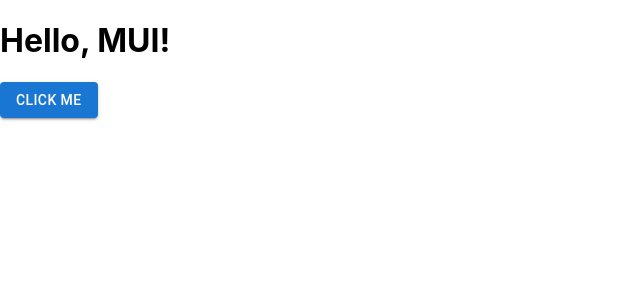
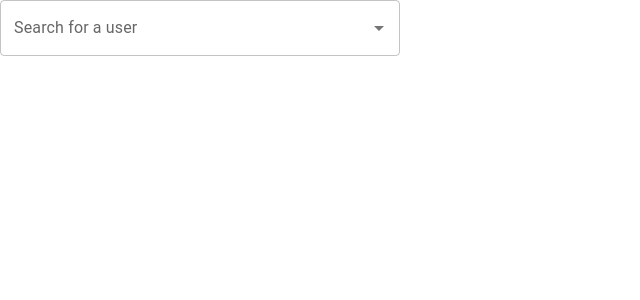
Before and after one commit to Kcity162/my-app, a React (Create React App) app: page / in a window 1280 px wide. Shown: the top 300 px of the page, without its empty margins (0-640 px from the left). Built offline with nearby package versions, Linux system fonts and the light colour scheme.

Commit message:
Added the basic functions of search

```diff
--- a/src/App.js
+++ b/src/App.js
@@ -1,15 +1,35 @@
 import React from 'react';
-import Button from '@mui/material/Button';
+import { Autocomplete, TextField, Avatar, ListItem, ListItemAvatar, ListItemText } from '@mui/material';
 
-function App() {
+const users = [
+  { name: 'Alice Johnson', code: '123456', avatar: 'https://i.pravatar.cc/40?u=alice' },
+  { name: 'Bob Smith', code: '654321', avatar: 'https://i.pravatar.cc/40?u=bob' },
+  { name: 'Charlie Lee', code: '112233', avatar: 'https://i.pravatar.cc/40?u=charlie' },
+];
+
+export default function UserSearch() {
   return (
-    <div>
-      <h1>Hello, MUI!</h1>
-      <Button variant="contained" color="primary">
-        Click me
-      </Button>
-    </div>
+    <Autocomplete
+      options={users}
+      getOptionLabel={(option) => `${option.name} (${option.code})`}
+      renderOption={(props, option) => (
+        <ListItem {...props}>
+          <ListItemAvatar>
+            <Avatar src={option.avatar} />
+          </ListItemAvatar>
+          <ListItemText primary={option.name} secondary={`Code: ${option.code}`} />
+        </ListItem>
+      )}
+      renderInput={(params) => (
+        <TextField
+          {...params}
+          label="Search for a user"
+          variant="outlined"
+          fullWidth
+          size="large"
+        />
+      )}
+      sx={{ width: 400 }}
+    />
   );
 }
-
-export default App;
```
